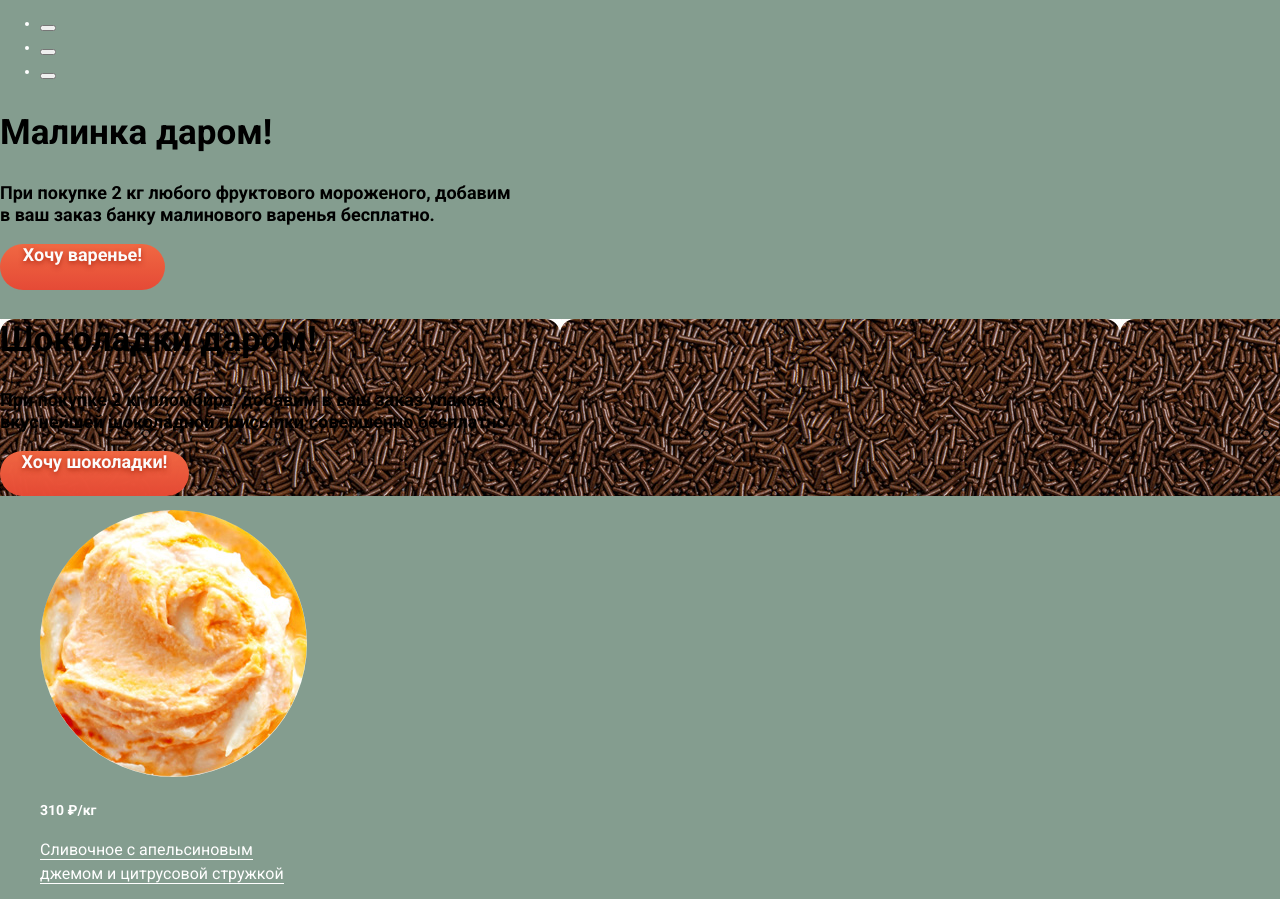
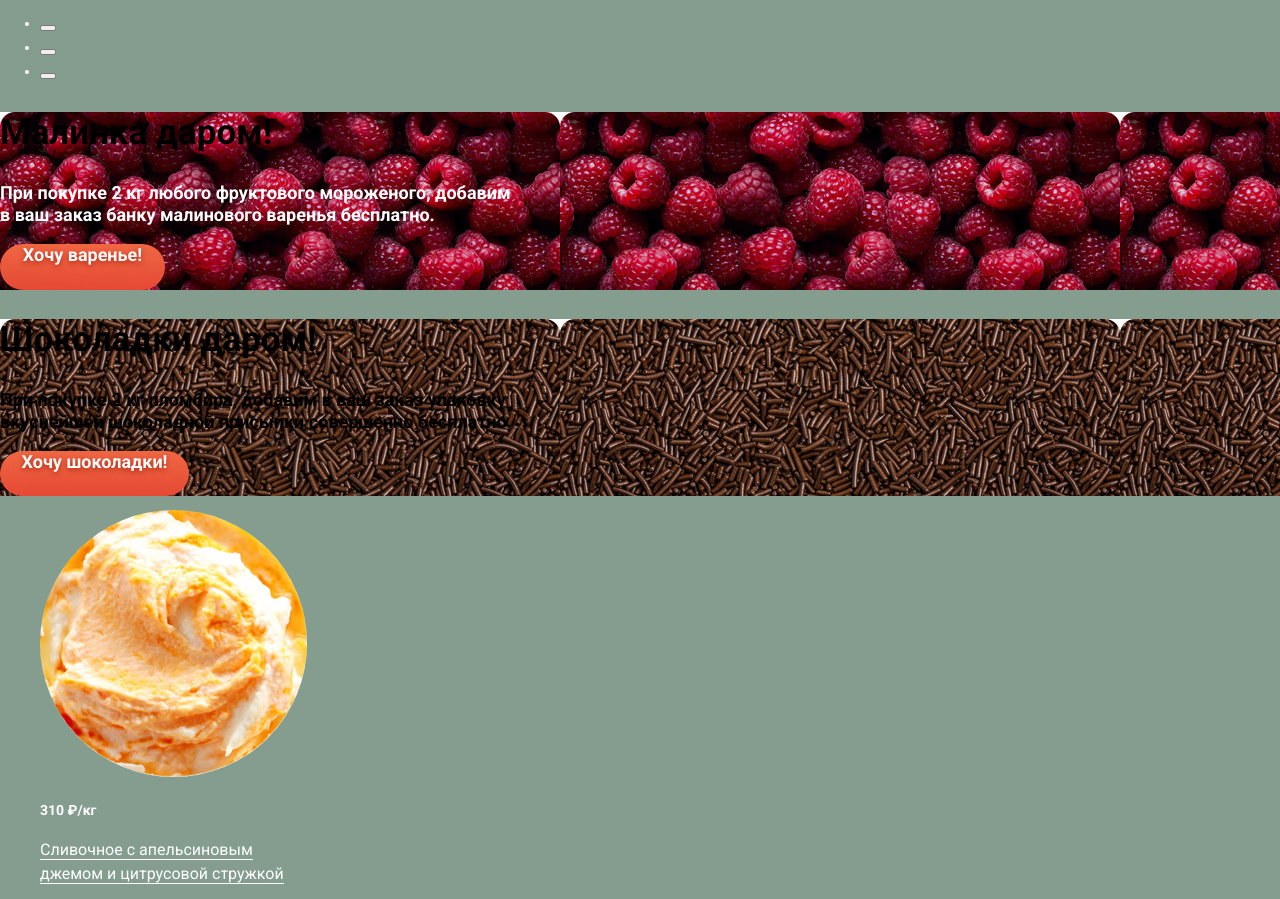
Before and after one commit to GlebLyan/1282207-gllacy-27, a plain HTML site: page index.html in a window 1280 px wide. Shown: the part 1432-2331 px from the top of the page. Drawn offline with Linux system fonts and the light colour scheme; files whose address does not match are found by name.

Commit message:
Update style.css

```diff
--- a/css/style.css
+++ b/css/style.css
@@ -78,11 +78,11 @@ a {
     color: #000000;
 }
 .razz{
-    color: #000000;
+    color: #ffffff;
     font-size: 18px;
     line-height: 22px;
 
-    background-image: url("img/razz.jpg");
+    background-image: url("../img/razz.jpg");
     background-position: 0 0;
 }
 .chocolate{
```
